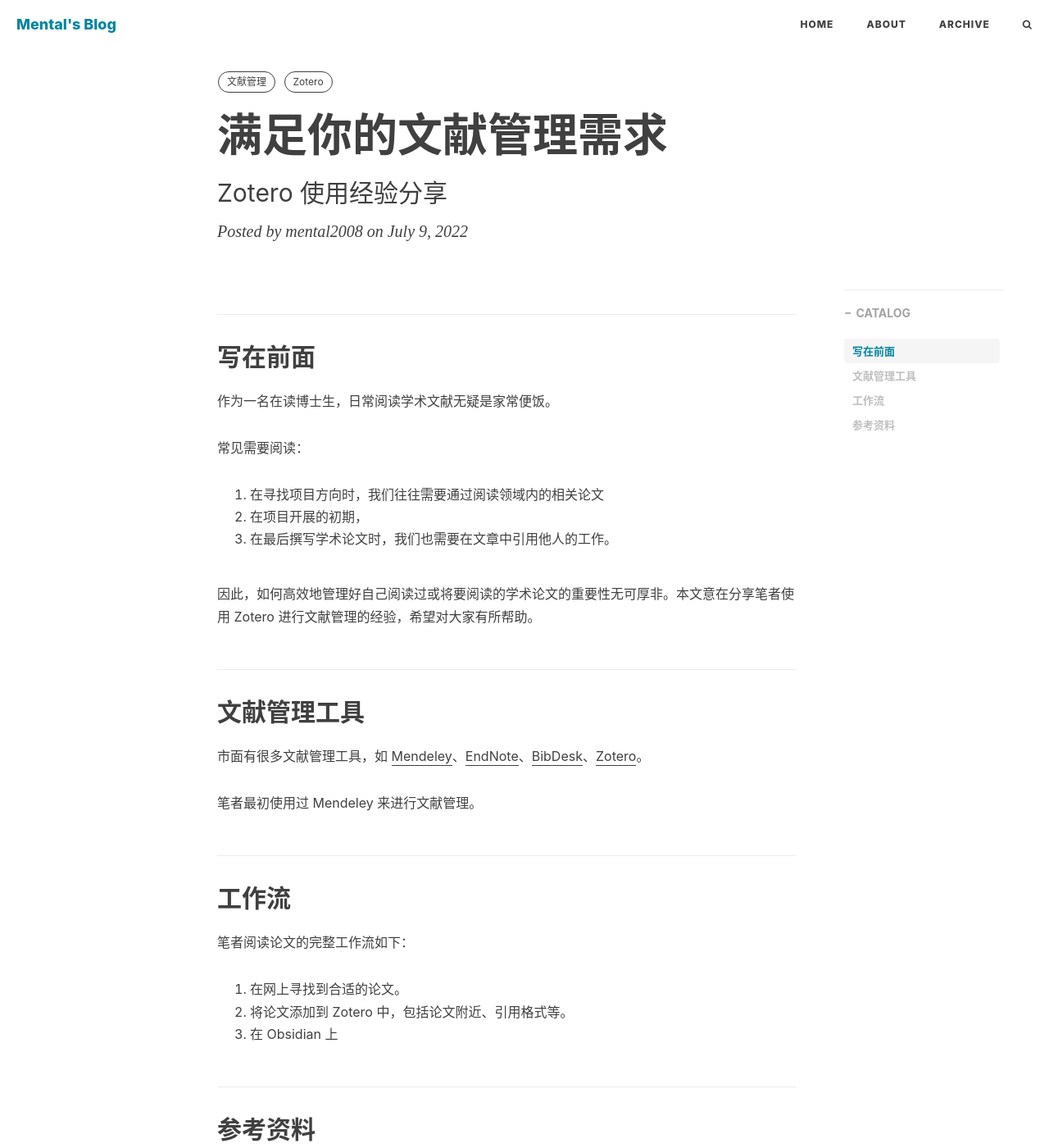
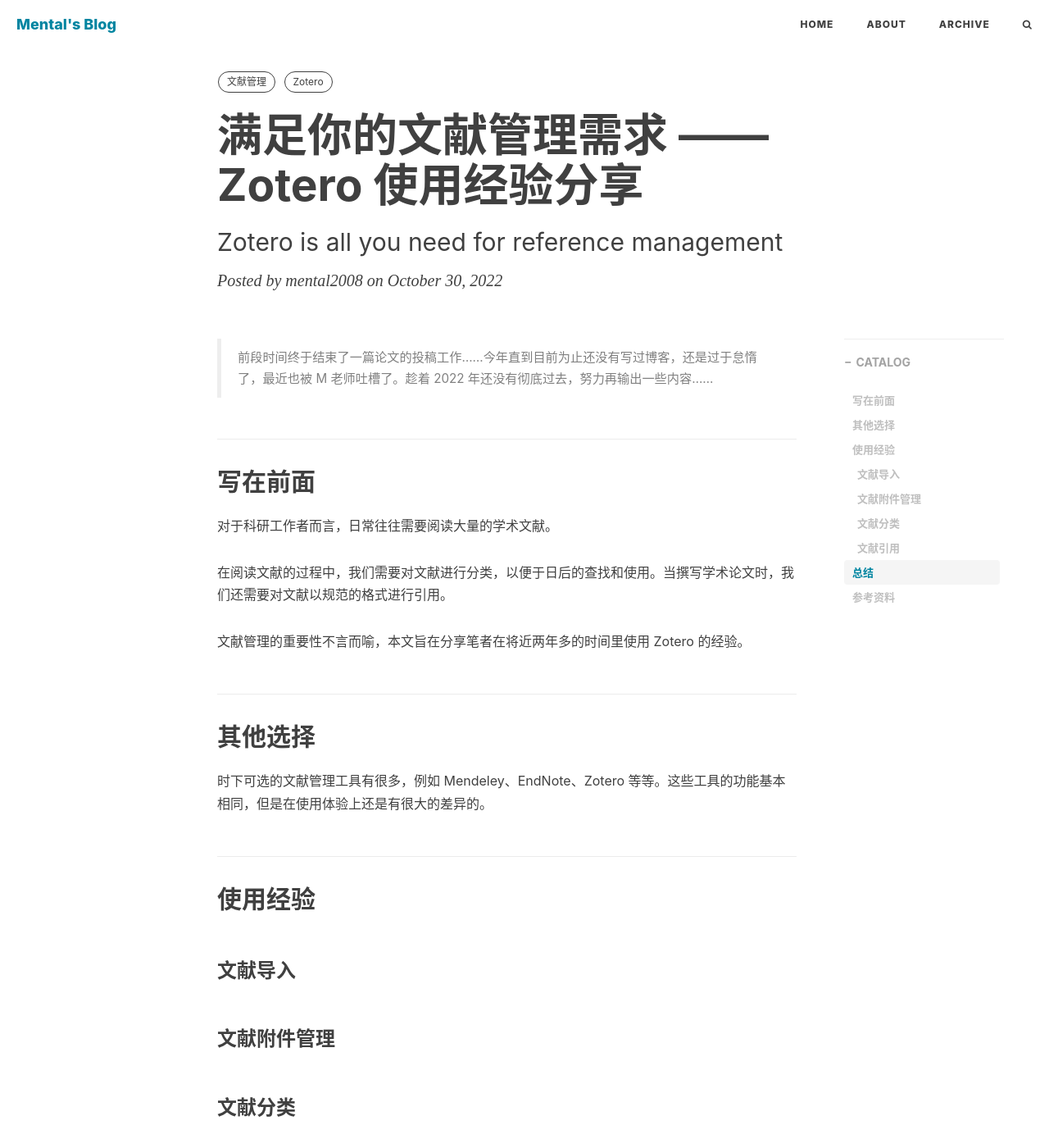
Before and after one commit to mental2008/awesome-blogs, a Jekyll site: the page built from _posts/2022-07-09-zotero.md, in a window 1280 px wide and 1400 px high. Shown: the whole window at 82% size. Built offline with Jekyll 4.4.1, drawn with Linux system fonts in a browser that asks for light colours; nearby versions of some CDN libraries; comment, search, counter and statistics services are not loaded.

Commit message:
[Blog] minor update on zotero

```diff
--- a/_posts/2022-07-09-zotero.md
+++ b/_posts/2022-07-09-zotero.md
@@ -1,8 +1,8 @@
 ---
 layout: post
-title: "满足你的文献管理需求"
-subtitle: "Zotero 使用经验分享"
-date: 2022-07-09 02:20:00
+title: "满足你的文献管理需求 —— Zotero 使用经验分享"
+subtitle: "Zotero is all you need for reference management"
+date: 2022-10-30 15:00:00
 author: "mental2008"
 header-style: text
 mathjax: true
@@ -11,7 +11,40 @@
     - Zotero
 ---
 
+> 前段时间终于结束了一篇论文的投稿工作......今年直到目前为止还没有写过博客，还是过于怠惰了，最近也被 M 老师吐槽了。趁着 2022 年还没有彻底过去，努力再输出一些内容......
+
 ## 写在前面
+
+对于科研工作者而言，日常往往需要阅读大量的学术文献。
+
+在阅读文献的过程中，我们需要对文献进行分类，以便于日后的查找和使用。当撰写学术论文时，我们还需要对文献以规范的格式进行引用。
+
+文献管理的重要性不言而喻，本文旨在分享笔者在将近两年多的时间里使用 Zotero 的经验。
+
+## 其他选择
+
+时下可选的文献管理工具有很多，例如 Mendeley、EndNote、Zotero 等等。这些工具的功能基本相同，但是在使用体验上还是有很大的差异的。
+
+## 使用经验
+
+### 文献导入
+
+
+### 文献附件管理
+
+
+### 文献分类
+
+
+### 文献引用
+
+
+## 总结
+
+## 参考资料
+
+
+<!-- ## 写在前面
 
 作为一名在读博士生，日常阅读学术文献无疑是家常便饭。
 
@@ -36,3 +69,6 @@
 3. 在 Obsidian 上
 
 ## 参考资料
+
+
+ -->
```
